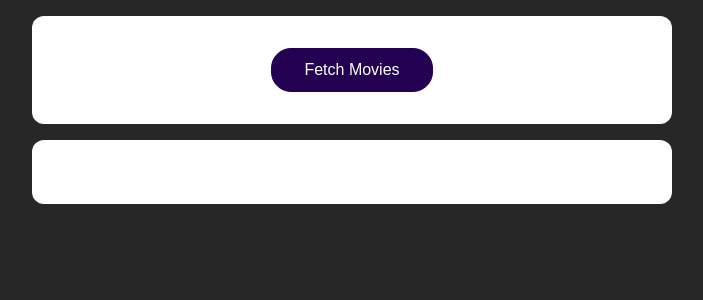
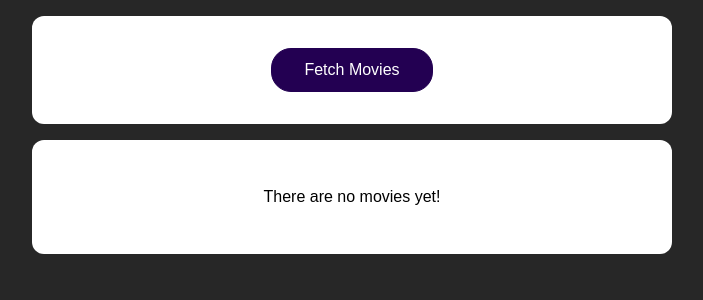
Before and after one commit to JAlejandroMG/React-HttpRequests, a React (Create React App) app: page / in a window 1280 px wide. Shown: the top 300 px of the page, without its empty margins (288-991 px from the left). Built offline with nearby package versions, Linux system fonts and the light colour scheme.

Commit message:
Added handling loading and data states

```diff
--- a/src/App.js
+++ b/src/App.js
@@ -8,25 +8,11 @@
 
 function App() {
   const [movies, setMovies] = useState([]);
+  const [isLoading, setIsLoading] = useState(false);
 
 
-  /* function fetchMoviesHandler() {
-    fetch('https://swapi.dev/api/films/')
-    .then(response => {
-      return response.json();
-    }).then(data => {
-      const transformedMovies = data.results.map(movieData => {
-        return {
-          id: movieData.episode_id,
-          title: movieData.title,
-          releaseDate: movieData.release_date,
-          openingText: movieData.opening_crawl
-        };
-      });
-      setMovies(transformedMovies)
-    });
-  }; */
   async function fetchMoviesHandler() {
+    setIsLoading(true);
     const response = await fetch('https://swapi.dev/api/films/');
     const data = await response.json();
 
@@ -39,18 +25,19 @@
       };
     });
     setMovies(transformedMovies)
+    setIsLoading(false);
   };
 
 
   return (
     <React.Fragment>
-      <section>{/*
-        <button>Fetch Movies</button> */}
+      <section>
         <button onClick={fetchMoviesHandler}>Fetch Movies</button>
       </section>
       <section>
-        {/* <MoviesList movies={dummyMovies} /> */}
-        <MoviesList movies={movies} />
+        {!isLoading && movies.length > 0 && <MoviesList movies={movies} />}
+        {!isLoading && movies.length === 0 && <p>There are no movies yet!</p>}
+        {isLoading && <p>Loading...</p>}
       </section>
     </React.Fragment>
   );
```
